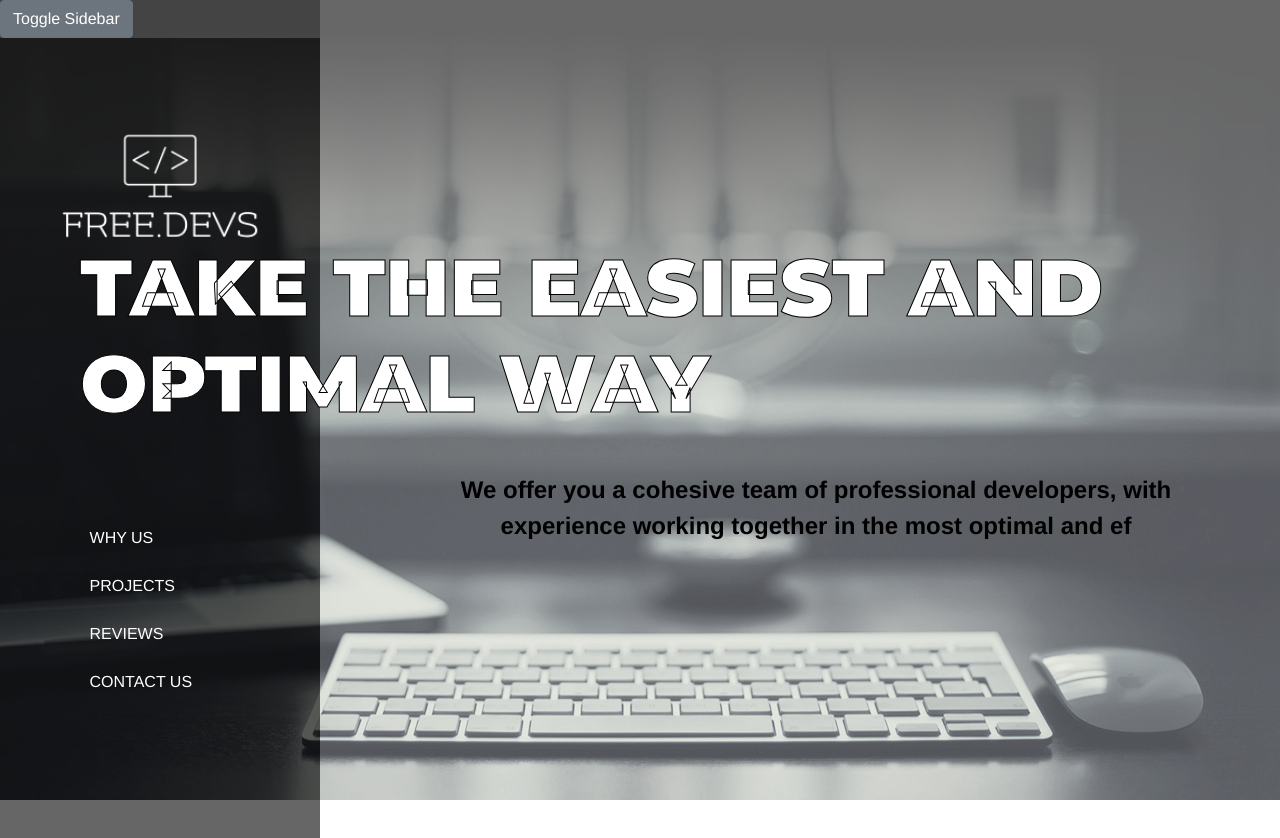
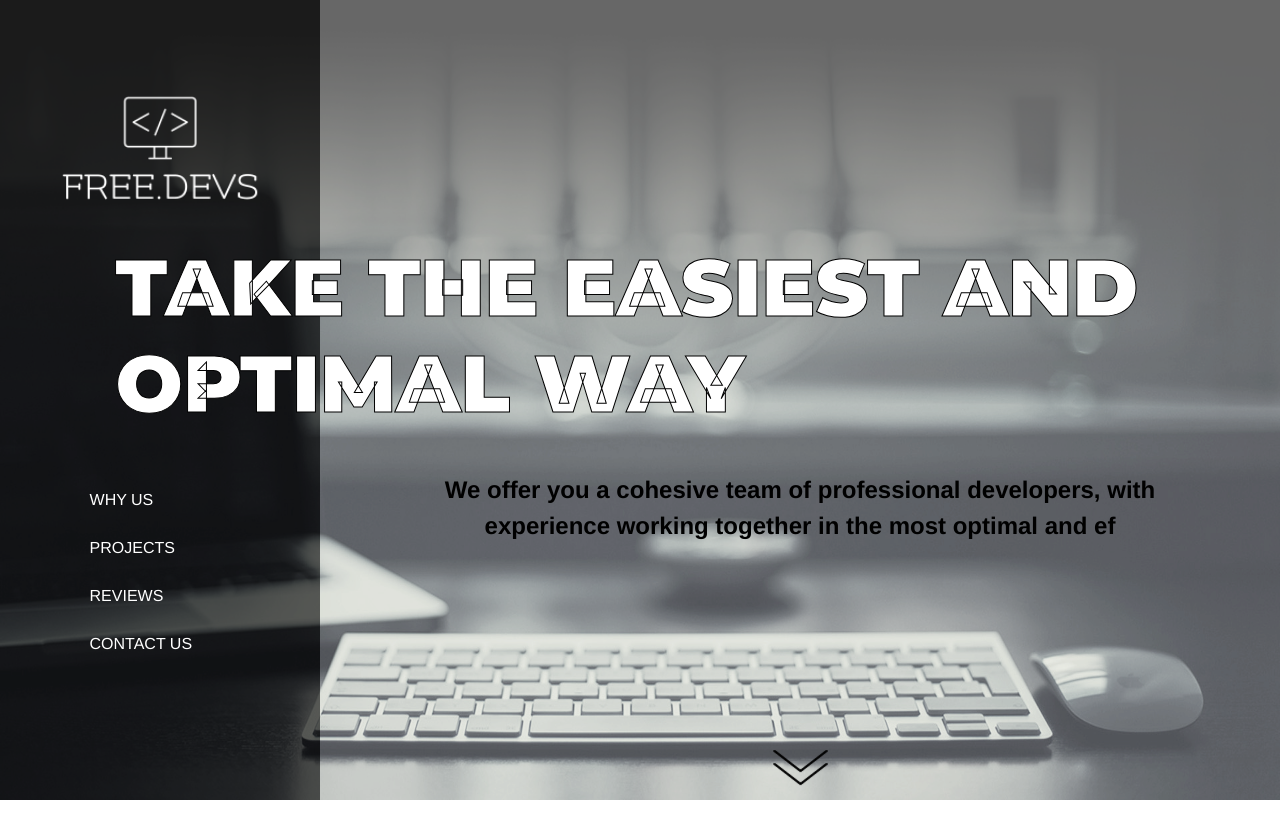
Before and after one commit to sergiborja/Free-Devs, a Vue app: page /Parent in a window 1280 px wide. After the commit the page ends 800 px from the top, so only its background shows below. Built offline with nearby package versions, Linux system fonts and the light colour scheme.

Commit message:
added button to scroll down and sidebar menu

```diff
--- a/src/components/Parent.vue
+++ b/src/components/Parent.vue
@@ -1,44 +1,5 @@
 <template>
   <div class="backgroundImage" id="app">
-    <div>
-      <b-button v-b-toggle.sidebar-variant>Toggle Sidebar</b-button>
-      <b-sidebar
-        id="sidebar-variant"
-        bg-variant="dark"
-        text-variant="light"
-        shadow
-      >
-        <div class="px-3 py-2 sideBarElementContainer">
-          <img
-            id="logo"
-            class="leftNavbarWrapper__logo"
-            :class="this.logoAnimation ? 'logoAnimation' : ''"
-            src="../assets/mylogo-white.png"
-            type="button"
-            @click="() => (this.pageState = 0)"
-          />
-          <ul class="navbarListWrapper">
-            <li
-              @click="
-                () => {
-                  this.logoAnimation = true;
-                  this.pageState = 1;
-                }
-              "
-              type="button"
-              :class="pageState === 1 ? 'selectedListElement' : 'listElements'"
-            >
-              WHY US
-            </li>
-            <li type="button" class="listElements">
-              PROJECTS
-            </li>
-            <li type="button" class="listElements">REVIEWS</li>
-            <li type="button" class="listElements">CONTACT US</li>
-          </ul>
-        </div>
-      </b-sidebar>
-    </div>
     <div class="leftNavbarWrapper">
       <img
         id="logo"
@@ -68,6 +29,55 @@
         <li type="button" class="listElements">CONTACT US</li>
       </ul>
     </div>
+    <div class="componentsWindow">
+      <div class="sideBarButton">
+        <b-button v-b-toggle.sidebar-variant>
+          <img class="menuIcon" src="../assets/menu-icon.png" alt="" />
+        </b-button>
+        <b-sidebar
+          id="sidebar-variant"
+          bg-variant="dark"
+          text-variant="light"
+          shadow
+        >
+          <div class="px-3 py-2 sideBarElementContainer">
+            <img
+              id="logo"
+              class="leftNavbarWrapper__logo"
+              src="../assets/mylogo-white.png"
+              type="button"
+              @click="() => (this.pageState = 0)"
+            />
+            <ul class="navbarListWrapper">
+              <li
+                @click="() => (this.pageState = 1)"
+                type="button"
+                :class="
+                  pageState === 1 ? 'selectedListElement' : 'listElements'
+                "
+              >
+                WHY US
+              </li>
+              <li type="button" class="listElements">
+                PROJECTS
+              </li>
+              <li type="button" class="listElements">REVIEWS</li>
+              <li type="button" class="listElements">CONTACT US</li>
+            </ul>
+          </div>
+        </b-sidebar>
+      </div>
+      <transition v-if="this.pageState === 1" name="showChildAnimated">
+        <home></home>
+      </transition>
+      <img
+        type="button"
+        @click="() => (this.pageState = 1)"
+        class="goDown"
+        src="../assets/down-icon.png"
+        alt=""
+      />
+    </div>
     <transition v-if="this.pageState === 0" name="initialTextAnimation">
       <div class="initalTextContainer">
         <h1 class="entryTitle">
@@ -76,11 +86,6 @@
         <p id="demo" class="entryText"></p>
       </div>
     </transition>
-    <div class="componentsWindow">
-      <transition v-if="this.pageState === 1" name="showChildAnimated">
-        <home></home>
-      </transition>
-    </div>
   </div>
 </template>
 
@@ -123,6 +128,15 @@ export default {
   -moz-osx-font-smoothing: grayscale;
   color: #2c3e50;
 }
+.sideBarButton {
+  position: fixed;
+  top: 0;
+  left: 0;
+}
+.menuIcon {
+  height: 40px;
+}
+
 .leftNavbarWrapper {
   height: 100vh;
   width: 25vw;
@@ -147,19 +161,6 @@ export default {
   align-items: center;
 }
 
-.logoAnimation {
-  animation-name: logoAnimation;
-  animation-duration: 1s;
-  animation-delay: 0s;
-  animation-fill-mode: forwards;
-  animation-timing-function: ease-out;
-}
-@keyframes logoAnimation {
-  100% {
-    height: 35vh;
-    margin-top: 20vh;
-  }
-}
 .initalTextContainer {
   position: absolute;
   top: 10vh;
@@ -211,15 +212,12 @@ export default {
 }
 .backgroundImage {
   background-image: url("../assets/main-background.png");
-  background-size: 100% 100%;
   height: 100vh;
-  /* filter: blur(8px); */
-  /* background: rgba(0, 0, 0, 0.3); */
 }
 
 .componentsWindow {
   height: 100vh;
-  position: absolute;
+  position: relative;
   color: black;
   top: 0vh;
   left: 0;
@@ -229,6 +227,16 @@ export default {
   display: flex;
   justify-content: center;
   align-items: center;
+}
+.goDown {
+  position: absolute;
+  bottom: 1vh;
+  right: 0;
+  left: 0;
+  margin: auto;
+  height: 50px;
+  width: 65px;
+  align-self: flex-end;
 }
 
 .showChildAnimated-enter-active,
@@ -269,6 +277,9 @@ export default {
 }
 
 @media only screen and (min-width: 770px) {
+  .sideBarButton {
+    display: none;
+  }
   .leftNavbarWrapper {
     height: 100vh;
     width: 25vw;
@@ -301,7 +312,7 @@ export default {
   .initalTextContainer {
     position: absolute;
     top: 30vh;
-    left: 10vh;
+    left: 0vh;
     z-index: 1;
   }
   .entryText {
@@ -311,13 +322,14 @@ export default {
     text-align: center;
     top: 29vh;
     left: 25vw;
+    margin: 0 5vw;
     font-weight: 600;
   }
   .entryTitle {
     color: white;
     font-size: 10vh;
-    width: 90vw;
     opacity: 0%;
+    margin-left: 9vw;
     font-family: "Montserrat", sans-serif;
     -webkit-text-stroke: 1px black;
     animation-name: entryTextAnimation;
--- a/src/main.js
+++ b/src/main.js
@@ -13,7 +13,7 @@ Vue.use(BootstrapVue);
 
 const routes = [
   { path: "/home", component: Home },
-  { path: "/landing", component: Landing },
+  { path: "/", component: Landing },
   { path: "/Parent", component: Parent },
 ];
 
```
Also changed, not shown: src/assets/down-icon.png (added), src/assets/menu-icon.png (added).
